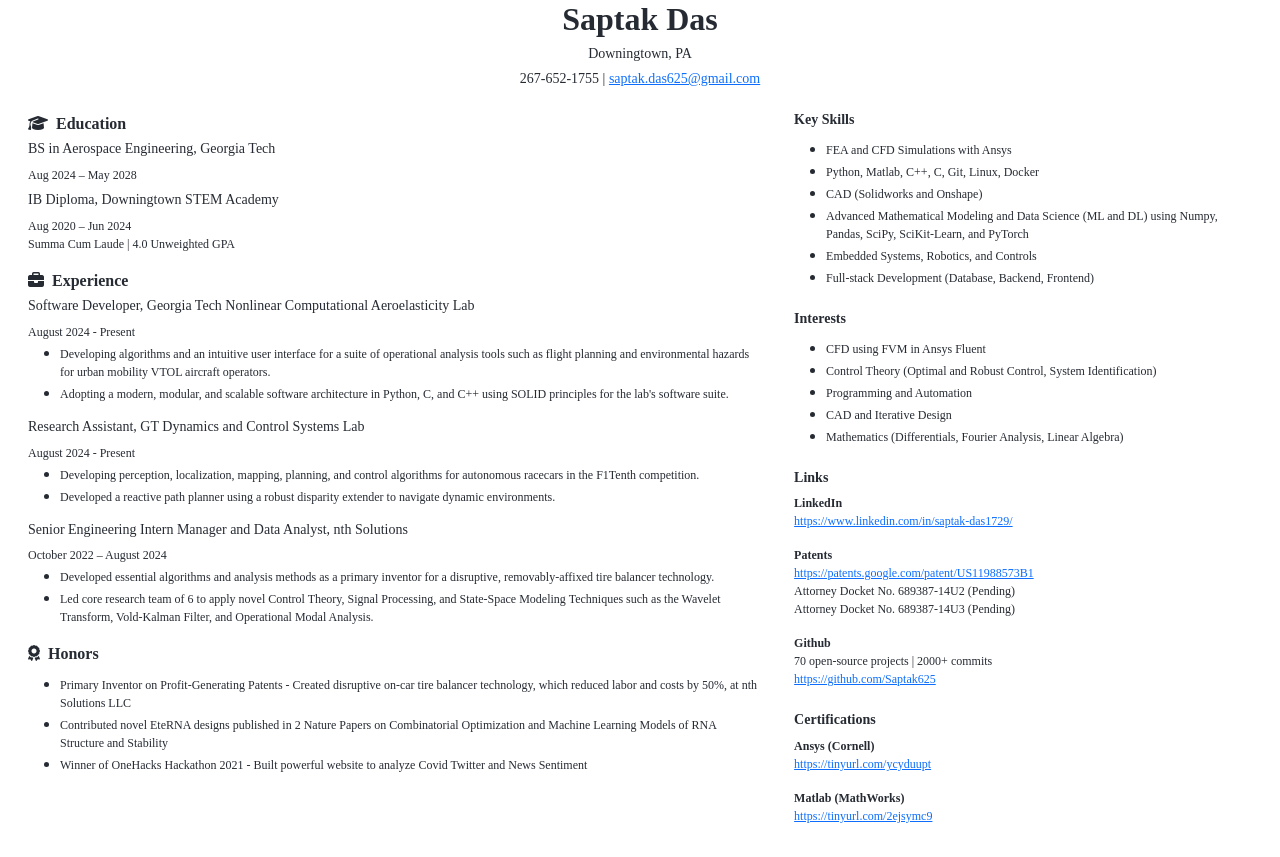
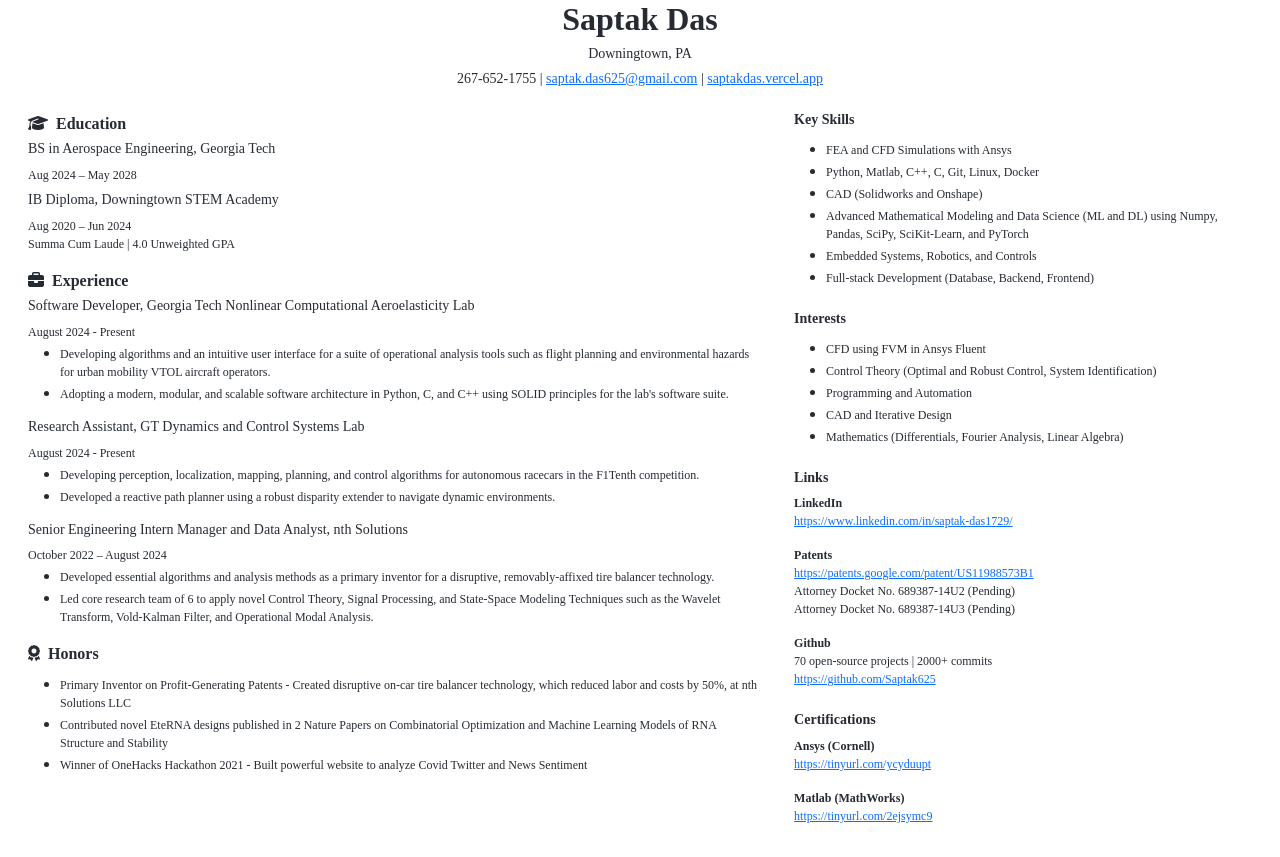
Before and after one commit to Saptak625/resume.html, a plain HTML site: page index.html in a window 1280 px wide. Drawn offline with nearby package versions, Linux system fonts and the light colour scheme.

Commit message:
Add Portfolio Website to Resume

```diff
--- a/index.html
+++ b/index.html
@@ -15,7 +15,7 @@
         <div class="text-center">
             <h2><b>Saptak Das</b></h2>
             <h6>Downingtown, PA</h6>
-            <h6>267-652-1755 | <a href="mailto: saptak.das625@gmail.com">saptak.das625@gmail.com</a></h6>
+            <h6>267-652-1755 | <a href="mailto: saptak.das625@gmail.com">saptak.das625@gmail.com</a> | <a href="https://saptakdas.vercel.app/">saptakdas.vercel.app</a></h6>
         </div>
         <div class="d-flex mx-1">
             <div class="p-3 flex-grow-1">
```
